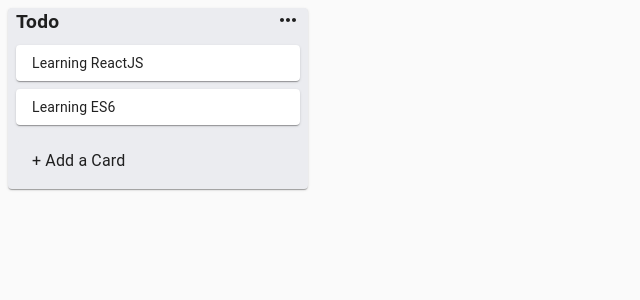
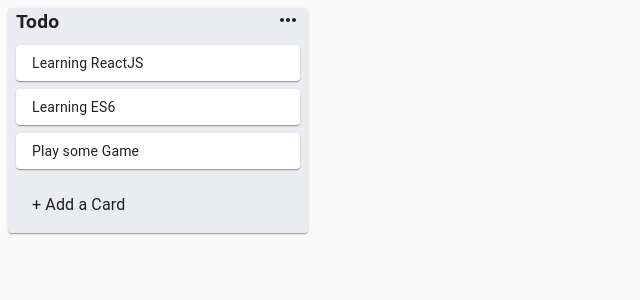
Before and after one commit to taint-29/trello-app, a React (Create React App) app: page / in a window 1280 px wide. Shown: the top 300 px of the page, without its empty margins (0-640 px from the left). Built offline with nearby package versions, Linux system fonts and the light colour scheme.

Commit message:
lesson 5,6 render data withou using list

```diff
--- a/src/App.js
+++ b/src/App.js
@@ -6,15 +6,21 @@ function App() {
 
   const [data, setData] = useState(store);
 
+  const listId = "list-1";
+  console.log(data.lists[listId]);
+
   return (
     <div className="App">
-        {/* <List/> */}
-        {
-          data.listIds.map((listId) => {
+       {/* {
+        data.listIds.map((listId) => {
           const list = data.lists[listId];
+          console.log(list);
           return <List list={list} key={listId} />;
         })
-      }
+      } */}
+
+      <List list={data.lists[listId]} key={listId} />
+
     </div>
   );
 }
--- a/src/component/list/List.js
+++ b/src/component/list/List.js
@@ -26,6 +26,7 @@ export default function List({ list }) {
         ))} */}
         <Card key={list.cards[0].id} card={list.cards[0]}/>
         <Card key={list.cards[1].id} card={list.cards[1]}/>
+        <Card key={list.cards[2].id} card={list.cards[2]}/>
         <InputContainer/>
       </Paper>
     </div>
```
